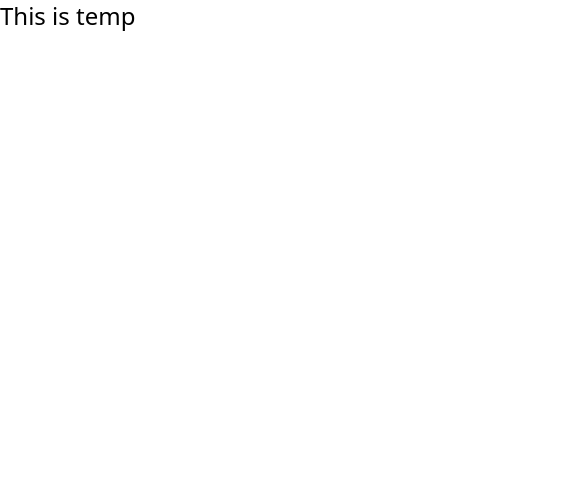
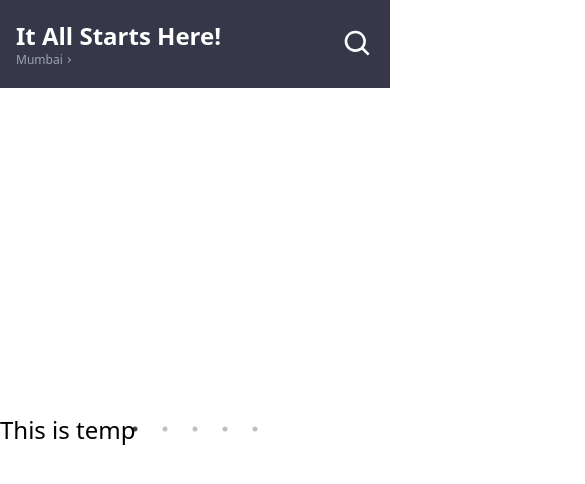
Before and after one commit to xxchanjotxx/book_my_show, a React (Create React App) app: page / in a window 390 px wide. Shown: the top 484 px of the page, 585 px wide, since content can reach past the window. Built offline with nearby package versions, Linux system fonts and the light colour scheme; grey boxes are pictures that could not be loaded.

Commit message:
Navbar done

```diff
--- a/package.json
+++ b/package.json
@@ -9,8 +9,11 @@
     "@testing-library/user-event": "^12.8.3",
     "react": "^17.0.2",
     "react-dom": "^17.0.2",
+    "react-icons": "^4.2.0",
     "react-router-dom": "^5.2.0",
     "react-scripts": "4.0.3",
+    "react-slick": "^0.28.1",
+    "slick-carousel": "^1.8.1",
     "web-vitals": "^1.1.2"
   },
   "scripts": {
--- a/src/Layouts/default.layout.jsx
+++ b/src/Layouts/default.layout.jsx
@@ -1,8 +1,17 @@
-import { PreviousMap } from "postcss";
 import React from "react";
+import HeroCarousel from "../components/Hero_Carousel/hero_carousel.component";
+
+//importing navbar component
+import Navbar from "../components/Navbar/navbar.component";
 
 const DefaultLayout = (props) => {
-  return <>{props.children}</>;
+  return (
+    <>
+      <Navbar />
+      <HeroCarousel />
+      {props.children}
+    </>
+  );
 };
 
 export default DefaultLayout;
--- /dev/null
+++ b/src/components/Hero_Carousel/hero_carousel.component.jsx
@@ -0,0 +1,40 @@
+import React from "react";
+import HeroSlider from "react-slick";
+
+// Import css files
+import "slick-carousel/slick/slick.css";
+import "slick-carousel/slick/slick-theme.css";
+
+const HeroCarousel = () => {
+  const settings = {
+    arrows: true,
+    centerMode:true,
+    centerPadding: "300px",
+    dots: true,
+    infinite: true,
+    speed: 500,
+    slidesToShow: 1,
+    slidesToScroll: 1,
+  };
+
+  const images = [
+    "https://images.unsplash.com/photo-1593642531955-b62e17bdaa9c?ixid=MnwxMjA3fDF8MHxlZGl0b3JpYWwtZmVlZHwxfHx8ZW58MHx8fHw%3D&ixlib=rb-1.2.1&auto=format&fit=crop&w=800&q=60",
+    "https://images.unsplash.com/photo-1626128665085-483747621778?ixid=MnwxMjA3fDB8MHxwaG90by1wYWdlfHx8fGVufDB8fHx8&ixlib=rb-1.2.1&auto=format&fit=crop&w=610&q=80",
+    "https://images.unsplash.com/photo-1622495894321-010d1e6db2a9?ixid=MnwxMjA3fDF8MHxwaG90by1wYWdlfHx8fGVufDB8fHx8&ixlib=rb-1.2.1&auto=format&fit=crop&w=2775&q=80",
+    "https://images.unsplash.com/photo-1626050954744-92bf034ce476?ixid=MnwxMjA3fDB8MHxwaG90by1wYWdlfHx8fGVufDB8fHx8&ixlib=rb-1.2.1&auto=format&fit=crop&w=668&q=80",
+    "https://images.unsplash.com/photo-1626074961596-cab914d9392e?ixid=MnwxMjA3fDB8MHxwaG90by1wYWdlfHx8fGVufDB8fHx8&ixlib=rb-1.2.1&auto=format&fit=crop&w=664&q=80",
+  ];
+  return (
+    <>
+      <HeroSlider {...settings}>
+        {images.map((image) => (
+          <div className="w-20 h-80">
+            <img src={image} alt="demo" className="w-full h-full" />
+          </div>
+        ))}
+      </HeroSlider>
+    </>
+  );
+};
+
+export default HeroCarousel;
--- a/src/components/Navbar/navbar.component.jsx
+++ b/src/components/Navbar/navbar.component.jsx
@@ -1,3 +1,105 @@
 import React from "react";
+//importing react icons
+import { BiChevronDown, BiChevronRight } from "react-icons/bi";
+import { BiSearch } from "react-icons/bi";
+import { BiMenu } from "react-icons/bi";
+import { BiChevronsDown } from "react-icons/bi";
 
-const Navbar = () => {};
+//for small
+const NavSm = () => {
+  return (
+    <>
+      <div className="text-white flex items-center justify-between">
+        <div>
+          <h3 className="text-2xl font-bold">It All Starts Here!</h3>
+          <span className="text-gray-400 text-xs flex items-center">
+            Mumbai <BiChevronRight />
+          </span>
+        </div>
+        <div className="w-8 h-8">
+          <BiSearch className="w-full h-full" />
+        </div>
+      </div>
+    </>
+  );
+};
+//for medium
+const NavMd = () => {
+  return (
+    <>
+      {" "}
+      <div className="w-full flex items-center gap-4 bg-white p-2 rounded-md">
+        <BiSearch className="w-5 h-5" />
+        <input
+          type="search"
+          className="w-full py-2 bg-transparent border-none focus:outline-none"
+          placeholder="Search for Movies, Events, Plays, Sports and Activities"
+        />
+      </div>
+    </>
+  );
+};
+//for large
+const NavLg = () => {
+  return (
+    <>
+      <div className="container mx-auto px-4 flex items-center justify-between">
+        <div className="flex items-center w-3/5 gap-5">
+          <div className="w-12 h-12">
+            <img
+              src="https://i.ibb.co/zPBYW3H/imgbin-bookmyshow-office-android-ticket-png.png"
+              alt="logo"
+              className="w-full h-full"
+            />
+          </div>
+
+          <div className="w-full flex items-center gap-4 bg-white p-2 rounded-md">
+            <BiSearch className="w-5 h-5" />
+            <input
+              type="search"
+              className="w-full py-2 bg-transparent border-none focus:outline-none"
+              placeholder="Search for Movies, Events, Plays, Sports and Activities"
+            />
+          </div>
+        </div>
+
+        <div className="flex items-center justify-evenly gap-6">
+          <span className="text-gray-200 text-xs flex items-center hover:text-white cursor-pointer">
+            Mumbai <BiChevronDown />
+          </span>
+
+          <button className="bg-red-600 text-white px-2 py-1 text-sm rounded">
+            Sign in
+          </button>
+          <div className="w-8 h-8 ">
+            <BiMenu className="w-full h-full text-white"/>
+          </div>
+        </div>
+      </div>
+    </>
+  );
+};
+
+const Navbar = () => {
+  return (
+    <>
+      <nav className="bg-navbar_color-700 px-4 py-5">
+        {/* Hides everything from medium and above. for mobile */}
+        <div className="md:hidden">
+          {/*Rendering here*/}
+          <NavSm />
+        </div>
+        {/*for medium */}
+        <div className="hidden md:flex lg:hidden">
+          <NavMd />
+        </div>
+        {/*large screen*/}
+        <div className="hidden lg:flex">
+          <NavLg />
+        </div>
+      </nav>
+    </>
+  );
+};
+
+export default Navbar;
--- a/tailwind.config.js
+++ b/tailwind.config.js
@@ -2,7 +2,22 @@
   purge: ["./src/**/*.{js,jsx,ts,tsx}", "./public/index.html"],
   darkMode: false, // or 'media' or 'class'
   theme: {
-    extend: {},
+    extend: {
+      colors: {
+        navbar_color: {
+          50: "#edf1fc",
+          100: "#d3d4e1",
+          200: "#b6b8c9",
+          300: "#989bb2",
+          400: "#7c7f9b",
+          500: "#636582",
+          600: "#4c4f66",
+          700: "#363849",
+          800: "#21222e",
+          900: "#0a0a16",
+        },
+      },
+    },
   },
   variants: {
     extend: {},
```
Also changed, not shown: src/components/temp.jsx (line endings or trailing spaces), 1 other file (tests, documents, lock files or other folders).
